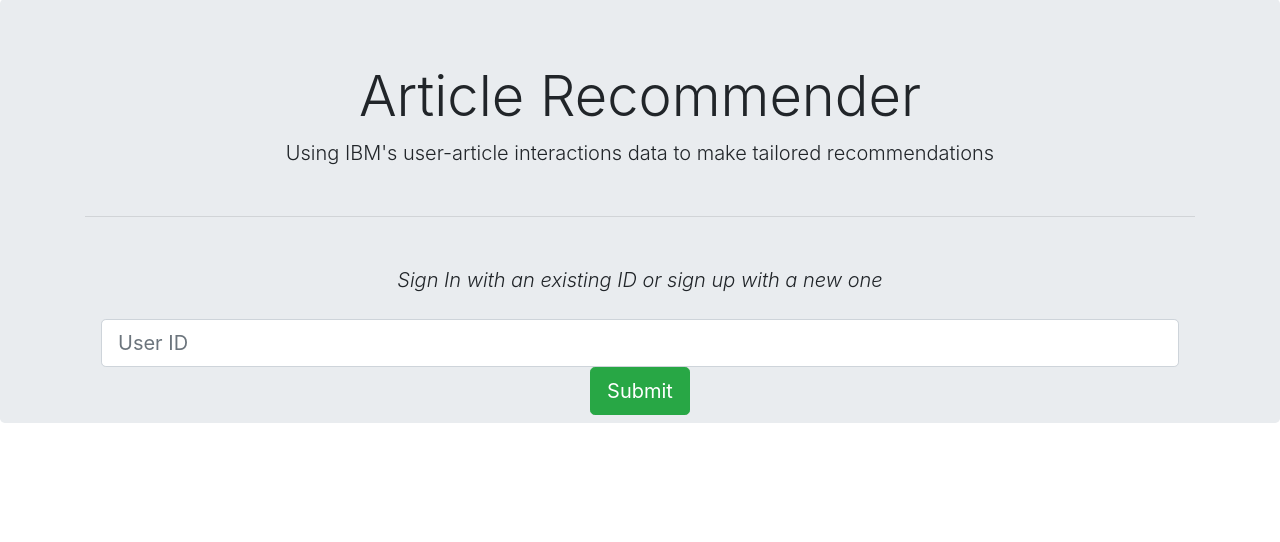
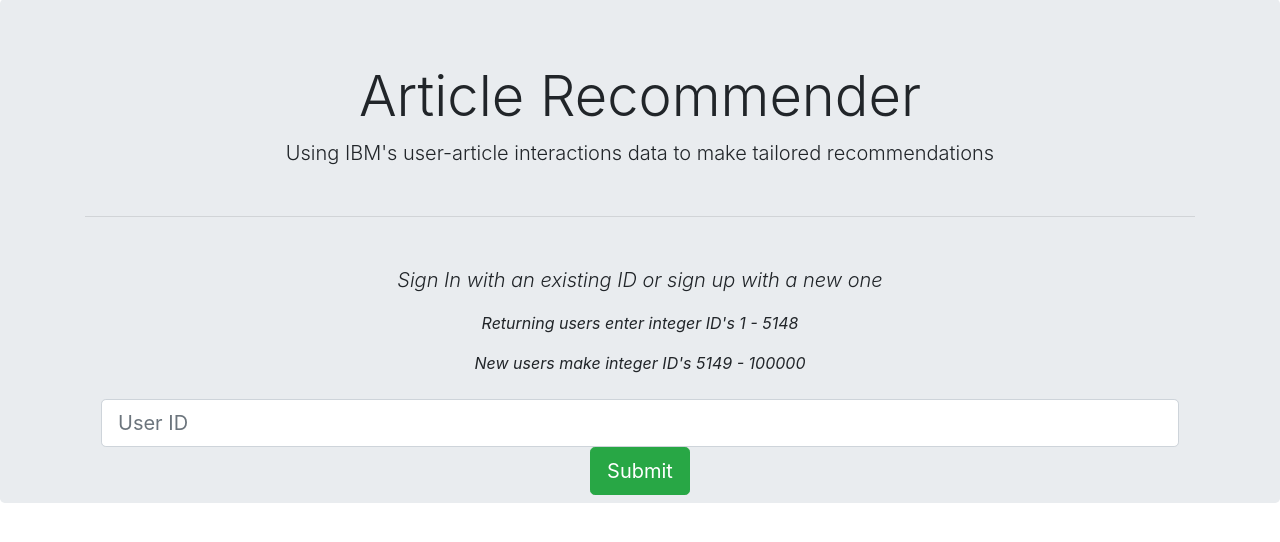
Before and after one commit to sameedakber-ai/ibm-recommendations-2, a Flask app: page / in a window 1280 px wide. Shown: the part 57-599 px from the top of the page. Run offline with Flask 2, Linux system fonts and the light colour scheme; parts of the project's set-up code (start-up, migrations or seed data) failed here and were passed over; some libraries are stand-ins or nearby versions.

Commit message:
feat: Display user id information

```diff
--- a/templates/index.html
+++ b/templates/index.html
@@ -36,7 +36,9 @@
             {% block hide %}
             <hr class="my-5">
             <div class="container">
-                <p class="text-center font-italic lead">Sign In with an existing ID or sign up with a new one</p>
+                <p class="font-italic lead text-lg-center">Sign In with an existing ID or sign up with a new one</p>
+                <p class="text-sm-center font-italic">Returning users enter integer ID's 1 - 5148</p>
+                <p class="text-sm-center font-italic">New users make integer ID's 5149 - 100000</p>
                 <div class="row">
                     <div class="col-lg-12 form-control-lg">
                         <form action="/temp" method="POST">
```
